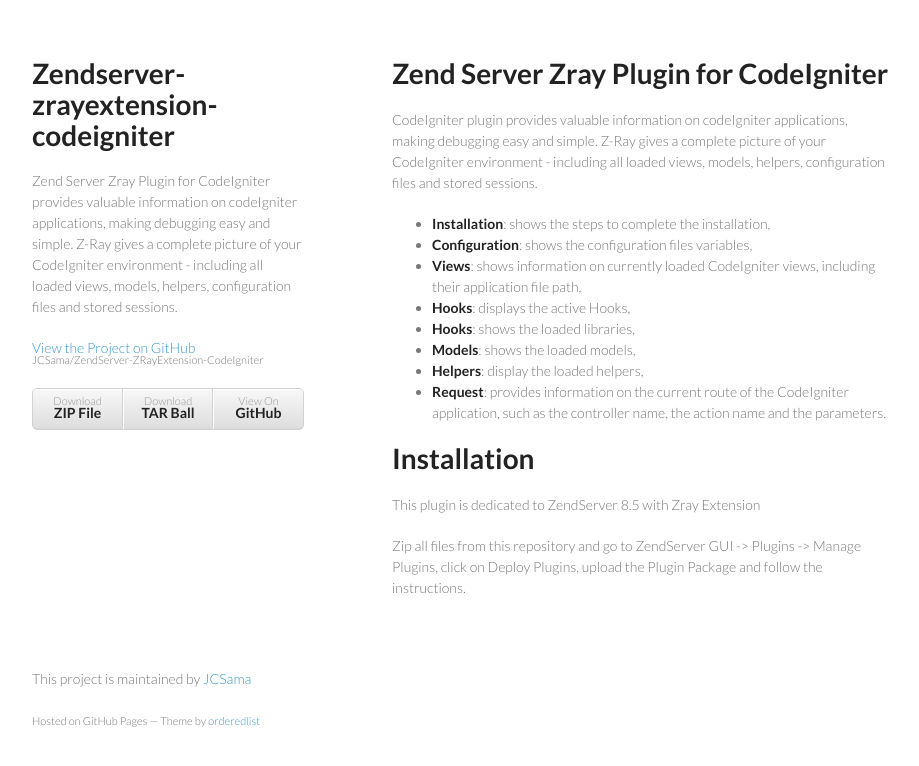
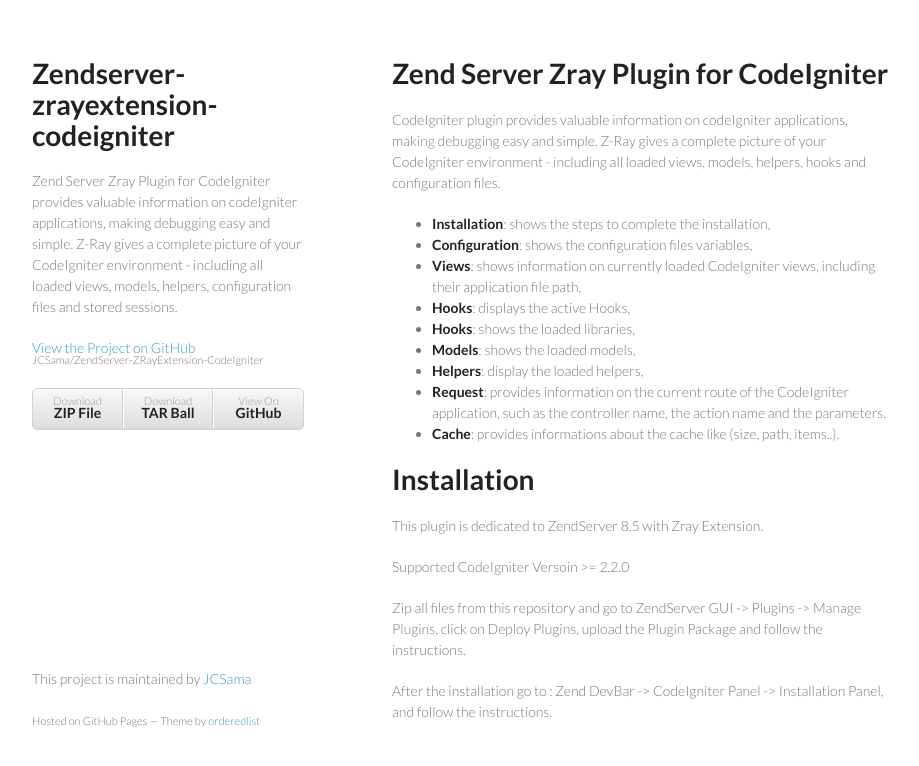
Before and after one commit to JCSama/Z-Ray-Plugin-for-CodeIgniter, a plain HTML site: page index.html in a window 1280 px wide. Shown: the whole page, without its empty margins (178-1097 px from the left). Drawn offline with Linux system fonts and the light colour scheme.

Commit message:
Create gh-pages branch via GitHub

```diff
--- a/index.html
+++ b/index.html
@@ -31,7 +31,7 @@
         <h1>
 <a id="zend-server-zray-plugin-for-codeigniter" class="anchor" href="#zend-server-zray-plugin-for-codeigniter" aria-hidden="true"><span class="octicon octicon-link"></span></a>Zend Server Zray Plugin for CodeIgniter</h1>
 
-<p>CodeIgniter plugin provides valuable information on codeIgniter applications, making debugging easy and simple. Z-Ray gives a complete picture of your CodeIgniter environment - including all loaded views, models, helpers, configuration files and stored sessions.</p>
+<p>CodeIgniter plugin provides valuable information on codeIgniter applications, making debugging easy and simple. Z-Ray gives a complete picture of your CodeIgniter environment - including all loaded views, models, helpers, hooks and configuration files.</p>
 
 <ul>
 <li>
@@ -50,15 +50,22 @@
 <strong>Helpers</strong>: display the loaded helpers,</li>
 <li>
 <strong>Request</strong>: provides information on the current route of the CodeIgniter application, such as the controller name, the action name and the parameters.</li>
+<li>
+<strong>Cache</strong>: provides informations about the cache like (size, path, items..).</li>
 </ul>
 
 <h1>
 <a id="installation" class="anchor" href="#installation" aria-hidden="true"><span class="octicon octicon-link"></span></a>Installation</h1>
 
-<p>This plugin is dedicated to ZendServer 8.5 with Zray Extension</p>
+<p>This plugin is dedicated to ZendServer 8.5 with Zray Extension.</p>
+
+<p>Supported CodeIgniter Versoin &gt;= 2.2.0</p>
 
 <p>Zip all files from this repository and go to ZendServer GUI -&gt; Plugins -&gt; Manage Plugins,
 click on Deploy Plugins, upload the Plugin Package and follow the instructions.</p>
+
+<p>After the installation go to :
+Zend DevBar -&gt; CodeIgniter Panel -&gt; Installation Panel, and follow the instructions.</p>
       </section>
       <footer>
         <p>This project is maintained by <a href="https://github.com/JCSama">JCSama</a></p>
```
Also changed, not shown: params.json (+1 -1 lines).
